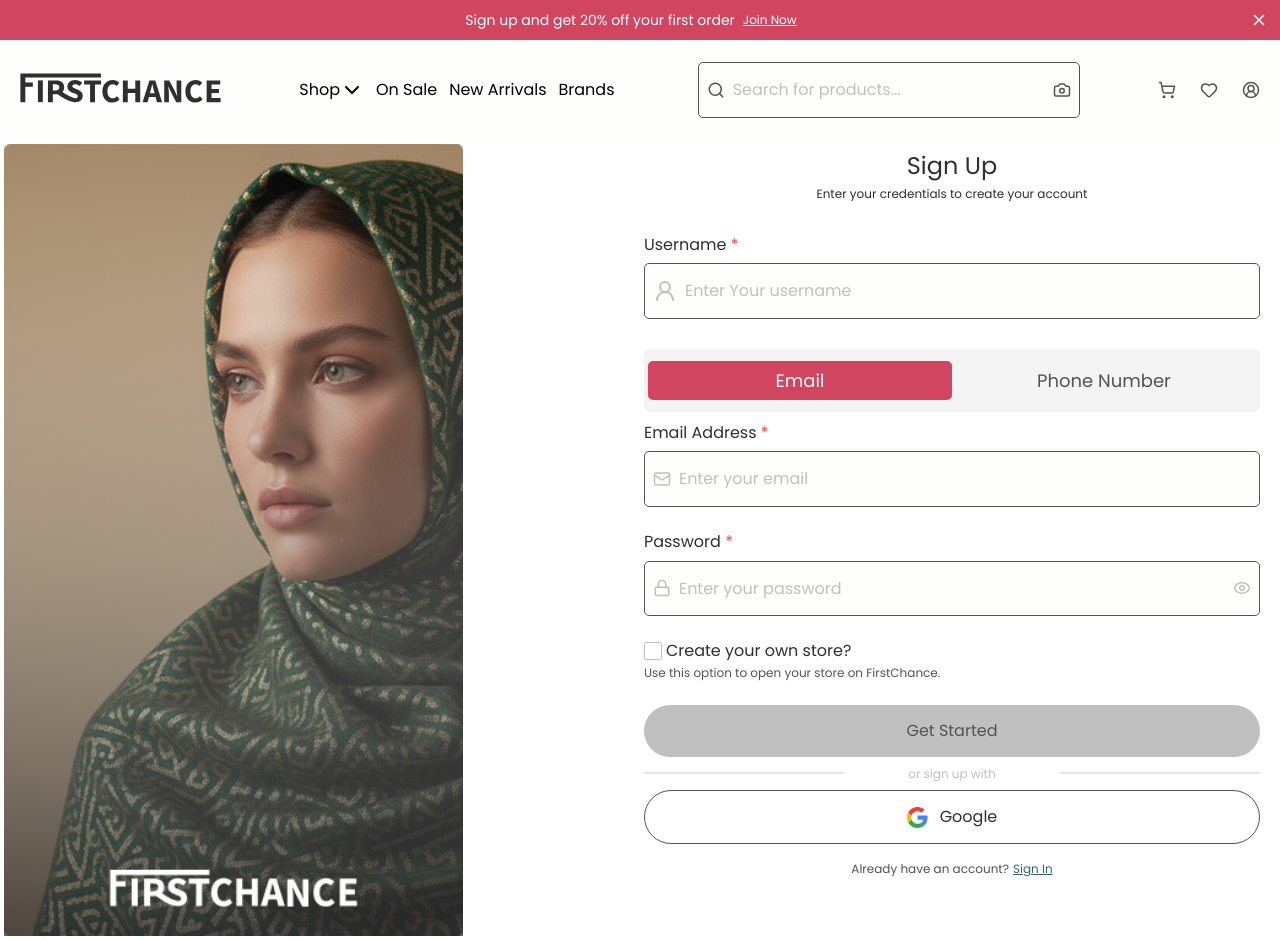
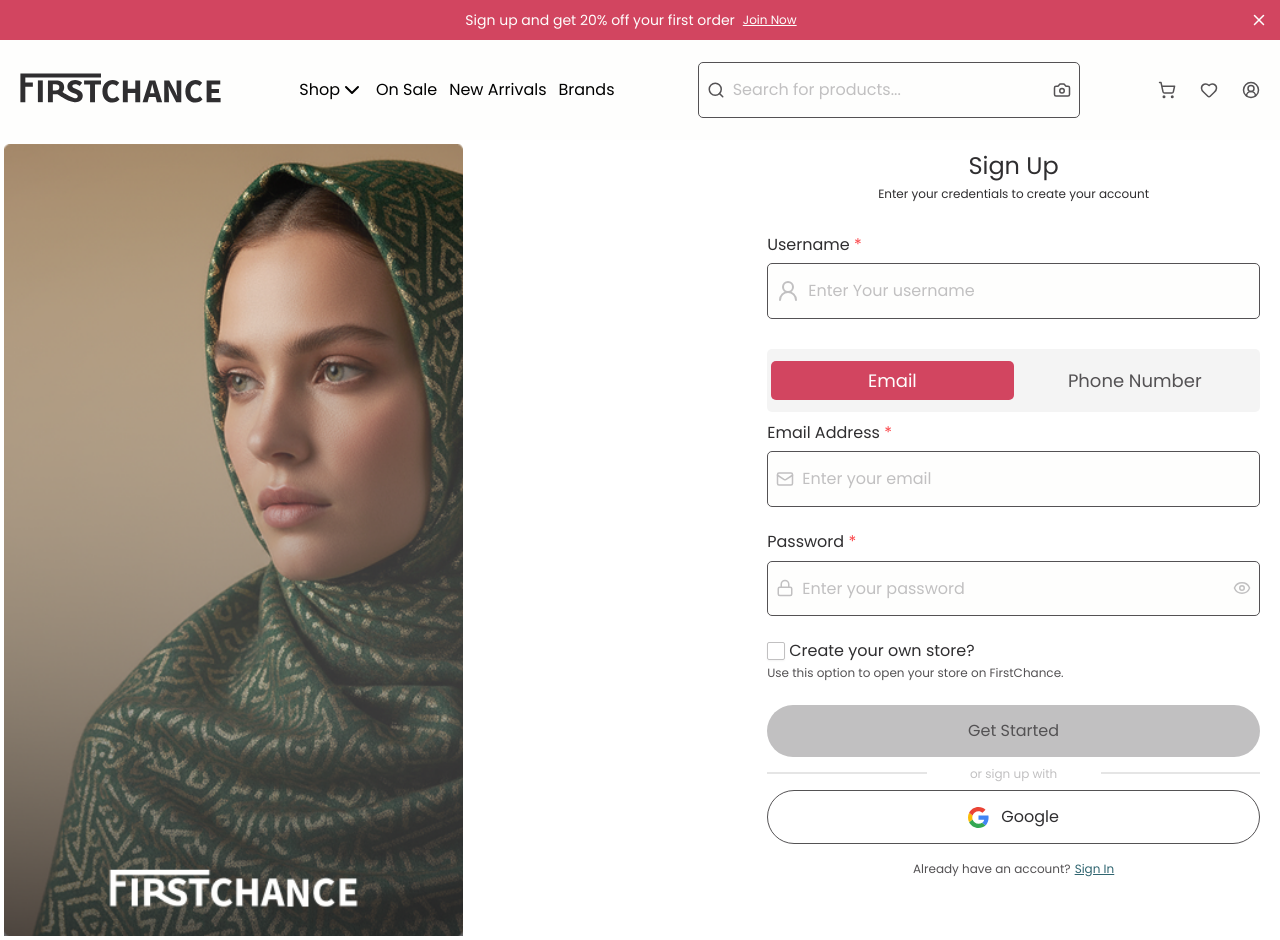
Before and after one commit to EASY-ORDER-IZ/easyorder-frontend, a React (Vite) app: page /sign-up in a window 1280 px wide. Built offline with nearby package versions, Linux system fonts and the light colour scheme.

Commit message:
fix: fix the modal and forms

```diff
--- a/src/components/CommonComponents/Modal.tsx
+++ b/src/components/CommonComponents/Modal.tsx
@@ -11,7 +11,7 @@ const Modal = ({ page, trigger, open, setOpen }: Props) => {
       <Dialog open={open} onOpenChange={setOpen}>
         <DialogTrigger asChild>{trigger}</DialogTrigger>
 
-        <DialogContent className="max-h-[80vh] w-[85%] max-w-[850px] overflow-y-auto md:w-[56%] lg:w-[70%]">
+        <DialogContent className="max-h-[80vh] w-[85%] max-w-[850px] overflow-y-auto md:w-[56%] lg:w-[100%]">
           <DialogHeader></DialogHeader>
           {page}
         </DialogContent>
--- a/src/pages/SignUpPage.tsx
+++ b/src/pages/SignUpPage.tsx
@@ -11,7 +11,7 @@ const SignUpPage = () => {
         <img src={signuppic} className="object-fit" />
       </div>
 
-      <div className="flex w-full flex-col p-2 lg:max-w-[55%]">
+      <div className="flex w-full flex-col p-2 lg:max-w-[40%]">
         <div className="flex w-full flex-col gap-6">
           <Title title="Sign Up" desc="Enter your credentials to create your account" />
           <Input
```
